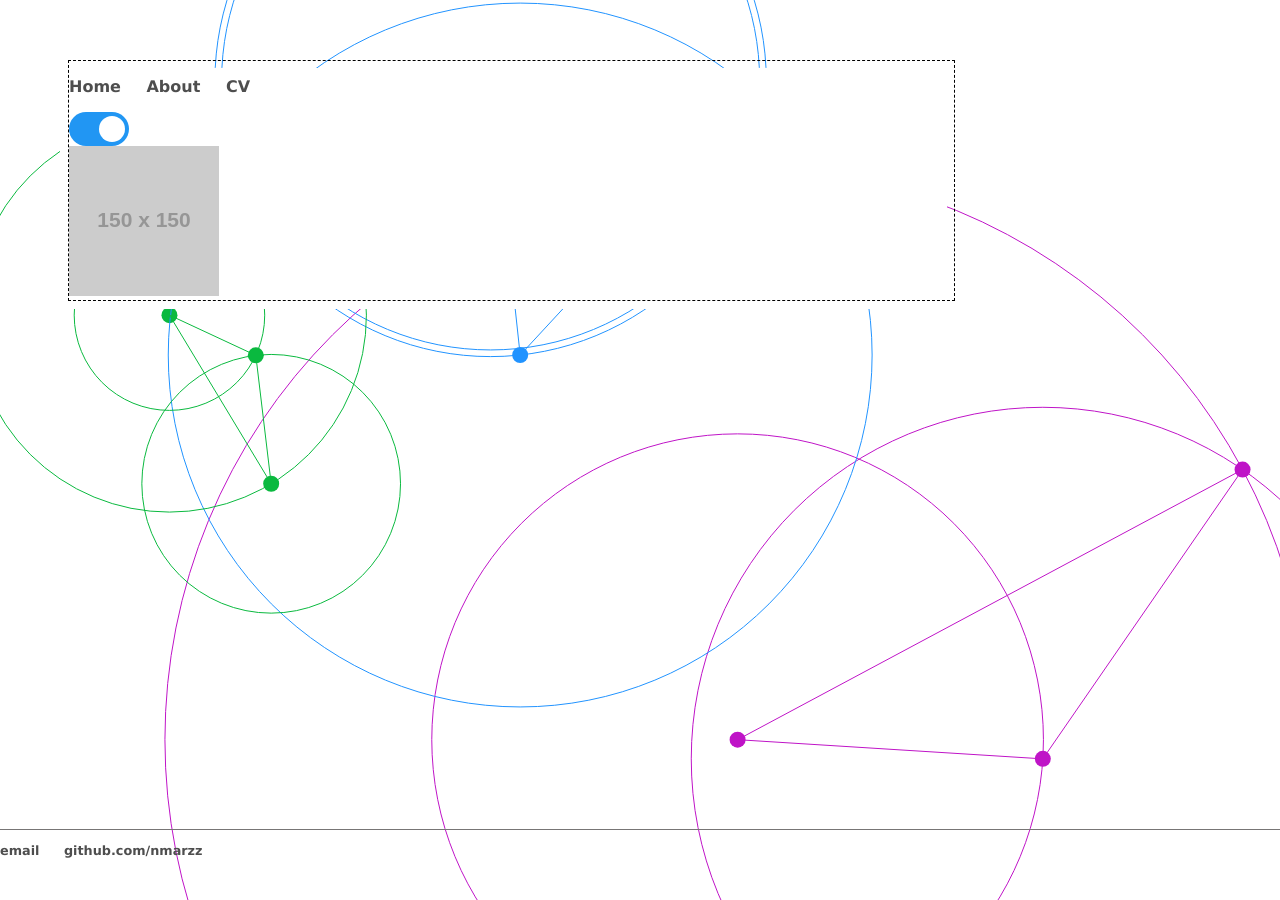
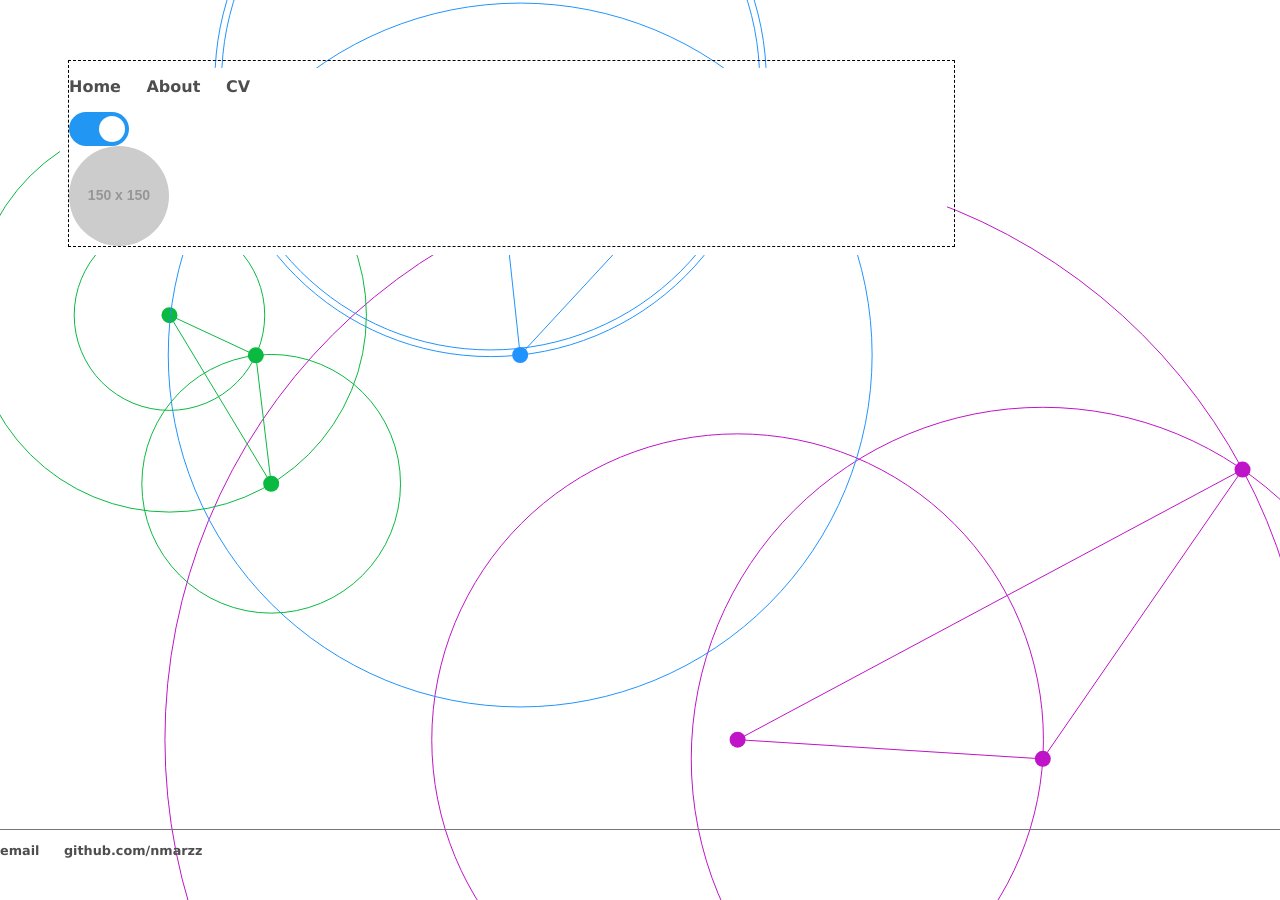
Before and after one commit to nmarzz/nmarzz.github.io, a Jekyll site: the page built from index.html, in a window 1280 px wide. Built offline with Jekyll 4.4.1, drawn with Linux system fonts in a browser that asks for light colours.

Commit message:
add photo to idx

```diff
--- a/css/main.css
+++ b/css/main.css
@@ -17,6 +17,22 @@ nav ul, footer ul {
     font-weight: bold;
 
 }
+
+.image-cropper {
+  width: 100px;
+  height: 100px;
+  position: relative;
+  overflow: hidden;
+  border-radius: 50%;
+}
+
+img {
+  display: inline;
+  margin: 0 auto;
+  height: 100%;
+  width: auto;
+}
+
 nav ul li, footer ul li {
     display: inline;
     margin-right: 20px;
```
